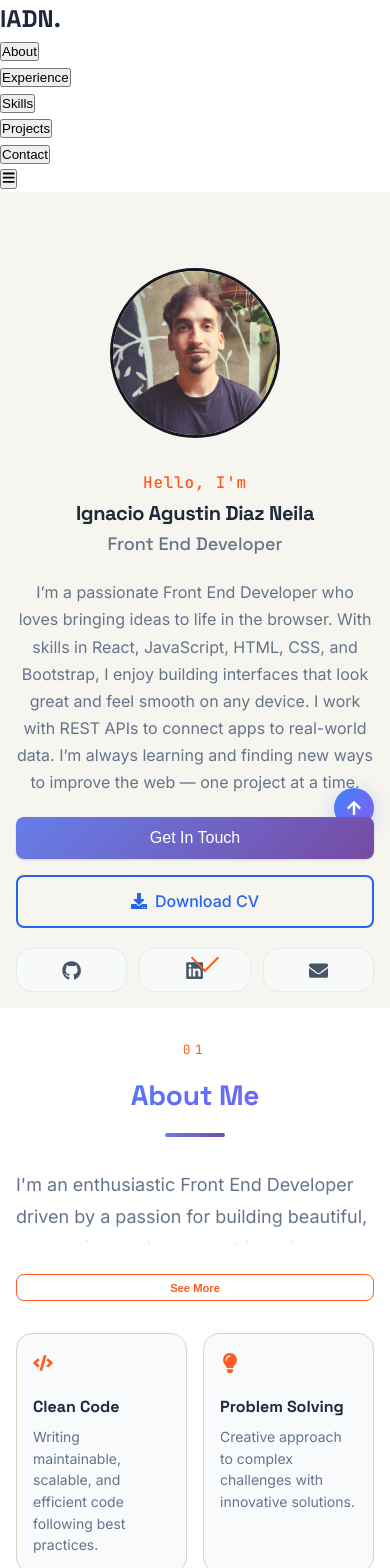
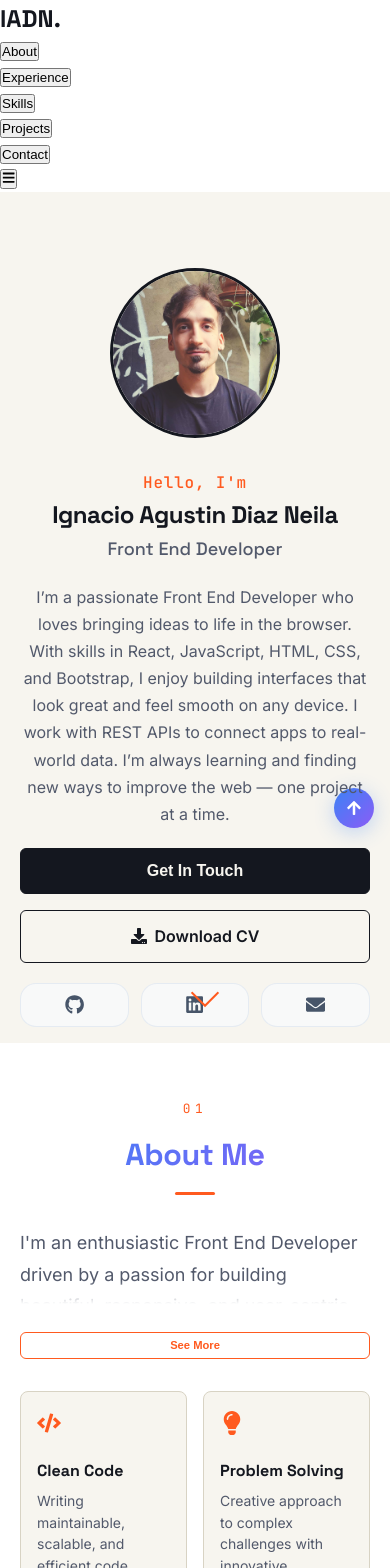
Before and after one commit to IgnacioDN/Portfolio, a React (Vite) app in the folder Portfolio-Project/: page / in a window 390 px wide. Shown: the top 1568 px of the page. Built offline with nearby package versions, Linux system fonts and the light colour scheme.

Commit message:
Refactor Portfolio.css for design consistency
Refactor CSS variables and styles for improved design consistency and responsiveness. Update button styles, section headers, and add new media queries for better mobile support.

```diff
--- a/Portfolio-Project/src/styles/Portfolio.css
+++ b/Portfolio-Project/src/styles/Portfolio.css
@@ -1,3 +1,5 @@
+@import url('https://fonts.googleapis.com/css2?family=Space+Grotesk:wght@500;600;700&family=JetBrains+Mono:wght@400;500&family=Inter:wght@400;500;600&display=swap');
+
 /* Portfolio Main Styles */
 * {
   margin: 0;
@@ -6,37 +8,38 @@
 }
 
 :root {
-  /* Colors */
-  --primary-color: #2563eb;
-  --primary-dark: #1d4ed8;
-  --primary-light: #3b82f6;
-  --secondary-color: #64748b;
-  --accent-color: #f59e0b;
-  --success-color: #10b981;
-  --warning-color: #f59e0b;
-  --error-color: #ef4444;
+  /* Paleta: tinta + papel + un único acento (sin gradientes) */
+  --ink: #14171f;
+  --ink-soft: #1d2130;
+  --paper: #f7f5ef;
+  --paper-dim: #ece8de;
+  --signal: #ff5a1f;
+  --signal-soft: #ffe4d8;
+  --line: #d8d3c4;
+  --line-dark: rgba(247, 245, 239, 0.14);
 
-  /* Text Colors */
-  --text-primary: #1e293b;
-  --text-secondary: #64748b;
-  --text-muted: #94a3b8;
-  --text-white: #ffffff;
+  --primary-color: var(--signal);
+  --text-primary: var(--ink);
+  --text-secondary: #52596b;
+  --text-muted: #8a8f9e;
+  --text-white: var(--paper);
+  --text-on-dark-muted: #9aa0b3;
 
-  /* Background Colors */
   --bg-primary: #ffffff;
-  --bg-secondary: #f8fafc;
-  --bg-tertiary: #f1f5f9;
-  --bg-dark: #0f172a;
-  --bg-gradient: linear-gradient(135deg, #667eea 0%, #764ba2 100%);
+  --bg-secondary: var(--paper);
+  --bg-tertiary: var(--paper-dim);
+  --bg-dark: var(--ink);
+  --bg-dark-soft: var(--ink-soft);
 
-  /* Spacing */
-  --section-padding: 5rem 0;
+  --section-padding: 6rem 0;
   --container-padding: 0 2rem;
-  --border-radius: 0.5rem;
-  --border-radius-lg: 1rem;
+  --border-radius: 6px;
+  --border-radius-lg: 8px;
 
-  /* Typography */
+  --font-display: 'Space Grotesk', sans-serif;
+  --font-mono: 'JetBrains Mono', monospace;
   --font-family: 'Inter', -apple-system, BlinkMacSystemFont, 'Segoe UI', Roboto, sans-serif;
+
   --font-size-xs: 0.75rem;
   --font-size-sm: 0.875rem;
   --font-size-base: 1rem;
@@ -47,29 +50,17 @@
   --font-size-4xl: 2.25rem;
   --font-size-5xl: 3rem;
 
-  /* Shadows */
-  --shadow-sm: 0 1px 2px 0 rgba(0, 0, 0, 0.05);
-  --shadow: 0 1px 3px 0 rgba(0, 0, 0, 0.1), 0 1px 2px 0 rgba(0, 0, 0, 0.06);
-  --shadow-md: 0 4px 6px -1px rgba(0, 0, 0, 0.1), 0 2px 4px -1px rgba(0, 0, 0, 0.06);
-  --shadow-lg: 0 10px 15px -3px rgba(0, 0, 0, 0.1), 0 4px 6px -2px rgba(0, 0, 0, 0.05);
-  --shadow-xl: 0 20px 25px -5px rgba(0, 0, 0, 0.1), 0 10px 10px -5px rgba(0, 0, 0, 0.04);
+  --shadow-sm: 0 1px 2px rgba(20, 23, 31, 0.06);
+  --shadow: 0 1px 3px rgba(20, 23, 31, 0.08);
+  --shadow-md: 0 4px 16px rgba(20, 23, 31, 0.08);
+  --shadow-lg: 0 8px 28px rgba(20, 23, 31, 0.1);
+  --shadow-xl: 0 8px 28px rgba(20, 23, 31, 0.1);
 
-  /* Transitions */
   --transition-fast: 0.15s ease-in-out;
-  --transition-normal: 0.3s ease-in-out;
-  --transition-slow: 0.5s ease-in-out;
-
-  /* Z-index */
-  --z-dropdown: 1000;
-  --z-sticky: 1020;
-  --z-fixed: 1030;
-  --z-modal-backdrop: 1040;
-  --z-modal: 1050;
-  --z-popover: 1060;
-  --z-tooltip: 1070;
+  --transition-normal: 0.2s ease-in-out;
+  --transition-slow: 0.4s ease-in-out;
 }
 
-/* Base Styles */
 html {
   scroll-behavior: smooth;
 }
@@ -82,44 +73,51 @@ body {
   background-color: var(--bg-primary);
   -webkit-font-smoothing: antialiased;
   -moz-osx-font-smoothing: grayscale;
+  counter-reset: section;
 }
 
-/* Portfolio Container */
-.portfolio {
+h1, h2, h3, h4, h5, h6 {
+  font-family: var(--font-display);
+}
+
+.portfolio-app {
   min-height: 100vh;
   overflow-x: hidden;
 }
 
-/* Common Section Styles */
-.section {
-  padding: var(--section-padding);
+/* ---------- Encabezados de sección + numeración editorial ---------- */
+
+.section-header {
+  text-align: center;
+  margin-bottom: 3rem;
   position: relative;
 }
 
-.section-container {
-  max-width: 1200px;
-  margin: 0 auto;
-  padding: var(--container-padding);
-}
-
-.section-header {
-  text-align: center;
-  margin-bottom: 4rem;
+.section-header::before {
+  counter-increment: section;
+  content: counter(section, decimal-leading-zero);
+  display: block;
+  font-family: var(--font-mono);
+  font-size: 0.8rem;
+  letter-spacing: 0.35em;
+  color: var(--signal);
+  margin-bottom: 0.75rem;
 }
 
 .section-title {
+  font-family: var(--font-display);
   font-size: var(--font-size-4xl);
   font-weight: 700;
   color: var(--text-primary);
-  margin-bottom: 1rem;
-  position: relative;
+  margin-bottom: 0.75rem;
+  letter-spacing: -0.01em;
 }
 
 .title-underline {
-  width: 60px;
-  height: 4px;
-  background: var(--bg-gradient);
-  margin: 0 auto 1.5rem;
+  width: 40px;
+  height: 3px;
+  background: var(--signal);
+  margin: 0 auto 1.25rem;
   border-radius: 2px;
 }
 
@@ -128,51 +126,52 @@ body {
   color: var(--text-secondary);
   max-width: 600px;
   margin: 0 auto;
-  line-height: 1.8;
+  line-height: 1.7;
 }
 
-/* Button Styles */
+/* ---------- Botones ---------- */
+
 .btn-primary {
   display: inline-flex;
   align-items: center;
   gap: 0.5rem;
-  padding: 0.75rem 1.5rem;
-  background: var(--bg-gradient);
-  color: var(--text-white);
-  border: none;
+  padding: 0.8rem 1.6rem;
+  background: var(--ink);
+  color: var(--paper);
+  border: 1px solid var(--ink);
   border-radius: var(--border-radius);
   font-size: var(--font-size-base);
-  font-weight: 500;
+  font-weight: 600;
   text-decoration: none;
   cursor: pointer;
   transition: all var(--transition-normal);
-  box-shadow: var(--shadow);
 }
 
 .btn-primary:hover {
+  background: var(--signal);
+  border-color: var(--signal);
   transform: translateY(-2px);
-  box-shadow: var(--shadow-lg);
 }
 
 .btn-secondary {
   display: inline-flex;
   align-items: center;
   gap: 0.5rem;
-  padding: 0.75rem 1.5rem;
+  padding: 0.8rem 1.6rem;
   background: transparent;
-  color: var(--primary-color);
-  border: 2px solid var(--primary-color);
+  color: var(--text-primary);
+  border: 1px solid var(--ink);
   border-radius: var(--border-radius);
   font-size: var(--font-size-base);
-  font-weight: 500;
+  font-weight: 600;
   text-decoration: none;
   cursor: pointer;
   transition: all var(--transition-normal);
 }
 
 .btn-secondary:hover {
-  background: var(--primary-color);
-  color: var(--text-white);
+  background: var(--ink);
+  color: var(--paper);
   transform: translateY(-2px);
 }
 
@@ -183,7 +182,7 @@ body {
   padding: 0.5rem 1rem;
   background: transparent;
   color: var(--text-secondary);
-  border: 1px solid var(--text-muted);
+  border: 1px solid var(--line);
   border-radius: var(--border-radius);
   font-size: var(--font-size-sm);
   font-weight: 500;
@@ -193,107 +192,25 @@ body {
 }
 
 .btn-outline:hover {
-  border-color: var(--primary-color);
-  color: var(--primary-color);
+  border-color: var(--signal);
+  color: var(--signal);
 }
 
-/* Card Styles */
+/* ---------- Utilidades ---------- */
+
 .card {
   background: var(--bg-primary);
+  border: 1px solid var(--line);
   border-radius: var(--border-radius-lg);
-  box-shadow: var(--shadow);
   transition: all var(--transition-normal);
   overflow: hidden;
 }
 
 .card:hover {
-  transform: translateY(-4px);
-  box-shadow: var(--shadow-xl);
+  border-color: var(--signal);
+  transform: translateY(-3px);
 }
 
-/* Grid Layouts */
-.grid-2 {
-  display: grid;
-  grid-template-columns: repeat(auto-fit, minmax(300px, 1fr));
-  gap: 2rem;
-}
-
-.grid-3 {
-  display: grid;
-  grid-template-columns: repeat(auto-fit, minmax(280px, 1fr));
-  gap: 2rem;
-}
-
-.grid-4 {
-  display: grid;
-  grid-template-columns: repeat(auto-fit, minmax(250px, 1fr));
-  gap: 1.5rem;
-}
-
-/* Responsive Design */
-@media (max-width: 768px) {
-  :root {
-    --section-padding: 3rem 0;
-    --container-padding: 0 1rem;
-    --font-size-4xl: 2rem;
-    --font-size-3xl: 1.5rem;
-  }
-
-  .section-header {
-    margin-bottom: 2.5rem;
-  }
-
-  .grid-2,
-  .grid-3,
-  .grid-4 {
-    grid-template-columns: 1fr;
-    gap: 1.5rem;
-  }
-}
-
-@media (max-width: 480px) {
-  :root {
-    --section-padding: 2rem 0;
-    --font-size-4xl: 1.75rem;
-    --font-size-2xl: 1.25rem;
-  }
-
-  .btn-primary,
-  .btn-secondary {
-    width: 100%;
-    justify-content: center;
-  }
-}
-
-/* Loading Animation */
-@keyframes fadeInUp {
-  from {
-    opacity: 0;
-    transform: translateY(30px);
-  }
-  to {
-    opacity: 1;
-    transform: translateY(0);
-  }
-}
-
-.fade-in-up {
-  animation: fadeInUp 0.6s ease-out;
-}
-
-/* Scroll Reveal Animation */
-.scroll-reveal {
-  opacity: 0;
-  transform: translateY(30px);
-  transition: all 0.6s ease-out;
-}
-
-.scroll-reveal.revealed {
-  opacity: 1;
-  transform: translateY(0);
-}
-
-/* Accessibility */
 .sr-only {
   position: absolute;
   width: 1px;
@@ -306,17 +223,55 @@ body {
   border: 0;
 }
 
-/* Focus styles */
 button:focus,
 a:focus,
 input:focus,
 textarea:focus {
-  outline: 2px solid var(--primary-color);
+  outline: 2px solid var(--signal);
   outline-offset: 2px;
 }
 
-/* Selection */
 ::selection {
-  background-color: var(--primary-light);
-  color: var(--text-white);
+  background-color: var(--signal);
+  color: var(--paper);
 }
+
+@keyframes fadeInUp {
+  from {
+    opacity: 0;
+    transform: translateY(24px);
+  }
+  to {
+    opacity: 1;
+    transform: translateY(0);
+  }
+}
+
+/* ---------- Responsive ---------- */
+
+@media (max-width: 768px) {
+  :root {
+    --section-padding: 3.5rem 0;
+    --container-padding: 0 1.25rem;
+    --font-size-4xl: 1.9rem;
+    --font-size-3xl: 1.5rem;
+  }
+
+  .section-header {
+    margin-bottom: 2rem;
+  }
+
+  .btn-primary,
+  .btn-secondary {
+    width: 100%;
+    justify-content: center;
+  }
+}
+
+@media (prefers-reduced-motion: reduce) {
+  .card:hover,
+  .btn-primary:hover,
+  .btn-secondary:hover {
+    transform: none;
+  }
+}
```
